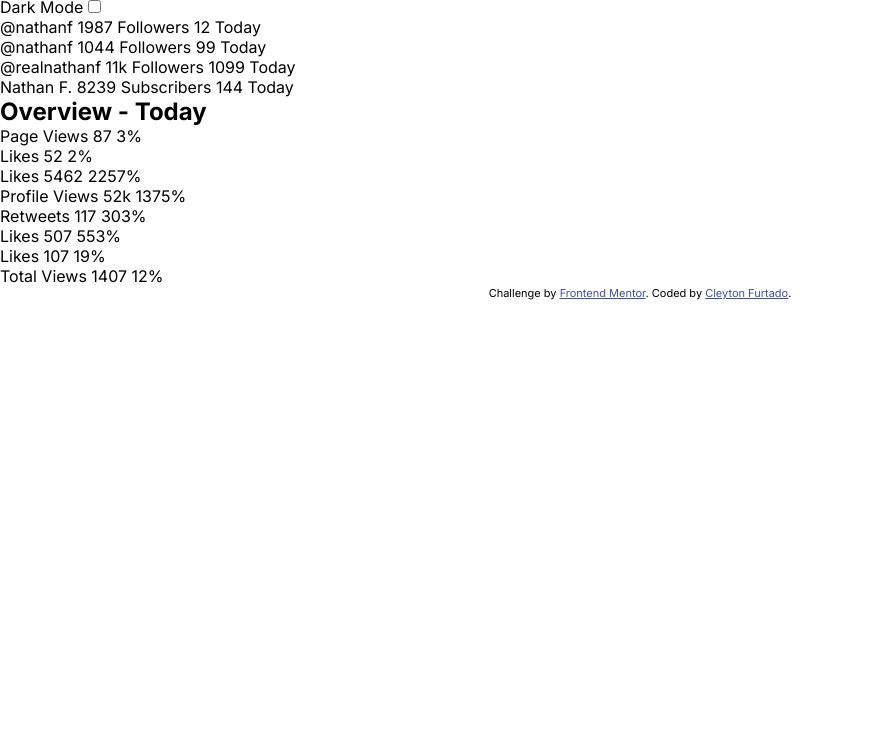
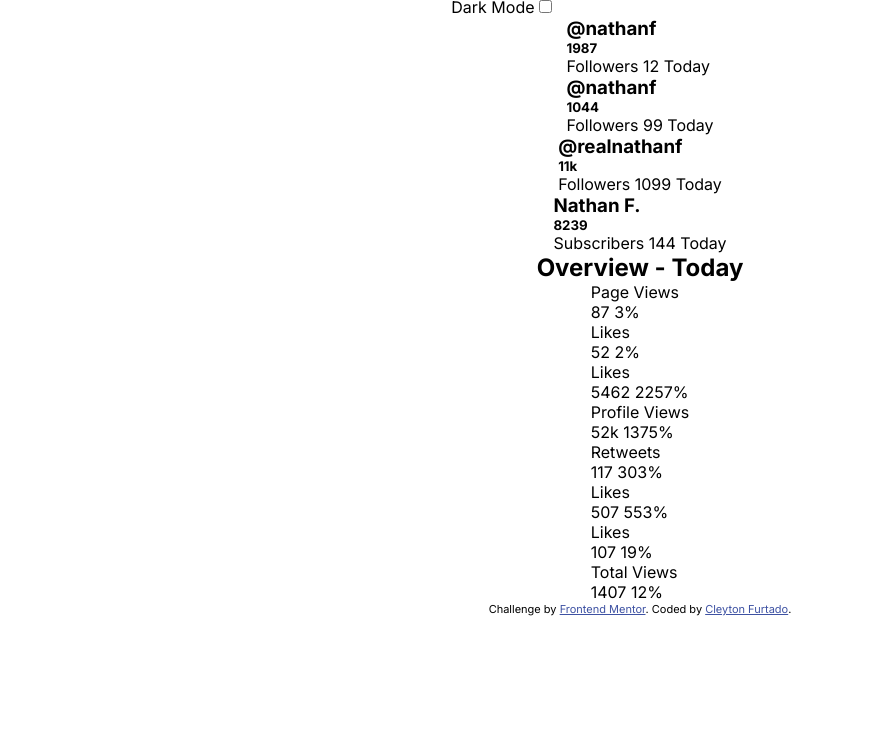
Before and after one commit to CleytonRR/social-media-dashboard, a plain HTML site: page index.html in a window 1280 px wide. Shown: the part 62-800 px from the top of the page, without its empty margins (0-890 px from the left). Drawn offline with Linux system fonts and the light colour scheme.

Commit message:
Added style for main box

```diff
--- a/css/styles.css
+++ b/css/styles.css
@@ -14,6 +14,13 @@ body {
   -webkit-font-smoothing: antialiased;
 }
 
+main {
+  display: flex;
+  flex-direction: column;
+  align-items: center;
+  justify-content: center;
+}
+
 .attribution {
   font-size: 11px;
   text-align: center;
--- a/index.html
+++ b/index.html
@@ -27,32 +27,32 @@
 
     <section>
       <div>
-        @nathanf
-        1987
-        Followers
-        12 Today
+        <h3>@nathanf</h3>
+        <h5>1987</h5>
+        <span>Followers</span>
+        <span>12 Today</span>
       </div>
 
       <div>
-        @nathanf
-        1044
-        Followers
-        99 Today
+        <h3>@nathanf</h3>
+        <h5>1044</h5>
+        <span>Followers</span>
+        <span>99 Today</span>
       </div>
     </section>
 
     <div>
-      @realnathanf
-      11k
-      Followers
-      1099 Today
+      <h3>@realnathanf</h3>
+      <h5>11k</h5>
+      <span>Followers</span>
+      <span>1099 Today</span>
     </div>
 
     <div>
-      Nathan F.
-      8239
-      Subscribers
-      144 Today
+      <h3>Nathan F.</h3>
+      <h5>8239</h5>
+      <span>Subscribers</span>
+      <span>144 Today</span>
     </div>
 
 
@@ -61,47 +61,81 @@
 
     <section>
      <div>
+       <div>
          Page Views
+       </div>
+       <div>
          87
          3%
        </div>
+     </div>
+
+     <div>
        <div>
          Likes
+       </div>
+       <div>
          52
          2%
+       </div>
 
      </div>
      <div>
+       <div>
          Likes
+       </div>
+       <div>
          5462
          2257%
        </div>
+     </div>
+
+     <div>
        <div>
          Profile Views
+       </div>
+       <div>
          52k
          1375%
        </div>
+     </div>
 
      <div>
+       <div>
          Retweets
+       </div>
+       <div>
          117
          303%
        </div>
+     </div>
+     <div>
        <div>
          Likes
+       </div>
+       <div>
          507
          553%
+       </div>
 
      </div>
      <div>
+       <div>
          Likes
+       </div>
+       <div>
          107
          19%
        </div>
+     </div>
+     <div>
        <div>
          Total Views
+       </div>
+       <div>
          1407
          12%
+       </div>
      </div>
     </section>
 
```
Lines whose indentation alone changed are shown as unchanged.
